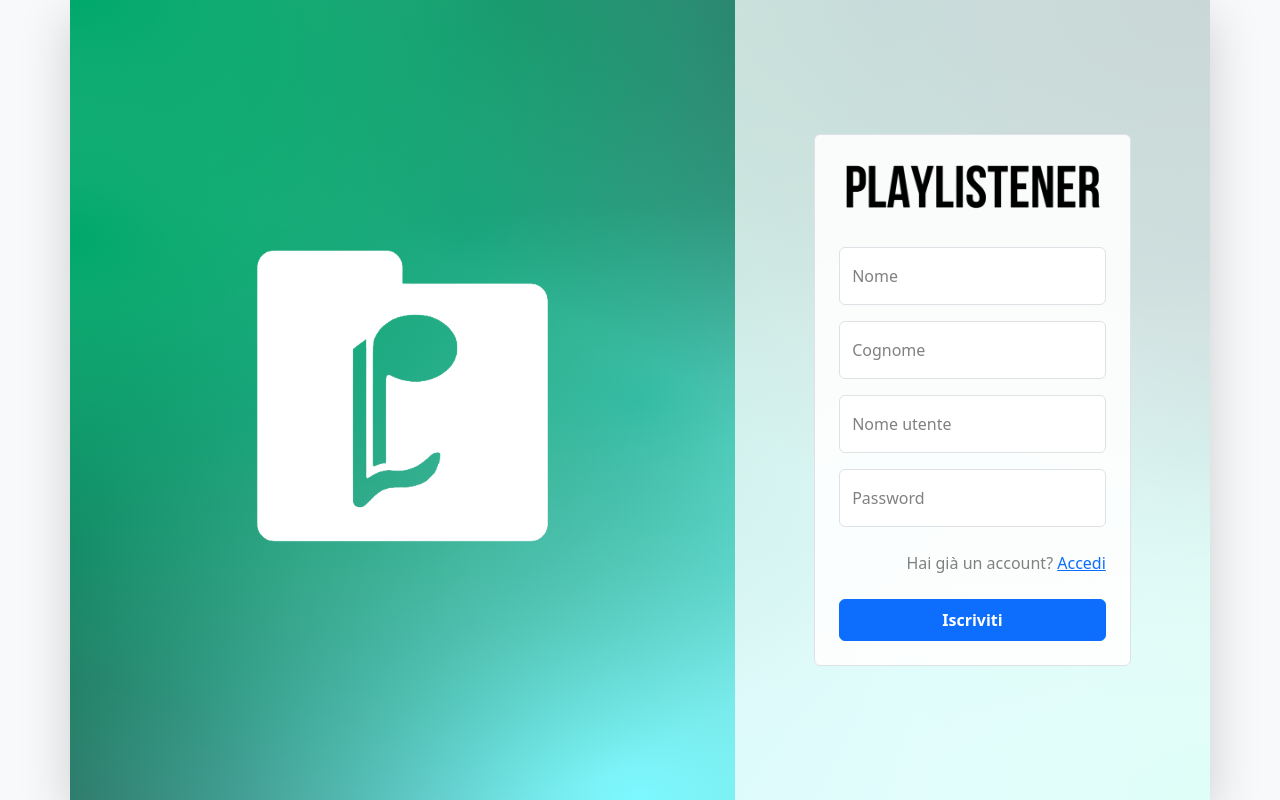
After one commit to Emaiarkeiou/playlistener, a Django app: template sito/playlistener/templates/registration/signup.html in a window 1280 px wide. The commit adds this page. Run offline with Django 5.2, Linux system fonts and the light colour scheme; the template is opened without the code that fills it, so the values that code supplies are empty.

Commit message:
logo e login_signup

```diff
--- a/sito/playlistener/models.py
+++ b/sito/playlistener/models.py
@@ -74,7 +74,12 @@ class Playlist(models.Model):
     # user: serve per fare un collegamento con Utente, es: con user.utente.cover riesco a prendere l'immagine
     # user_id: serve per confrontare solo l'id dello user collegato
     user = models.ForeignKey(User, on_delete=models.CASCADE)
+    """
 
+    AGGIUNGERE METODO CHE ELIMINA LA FOTO
+
+
+    """
     class Meta:
         ordering = ['nome']
 
--- a/sito/playlistener/static/css/style.css
+++ b/sito/playlistener/static/css/style.css
@@ -0,0 +1,116 @@
+label {
+    color:gray;
+}
+
+#switch {
+    color: gray;
+}
+
+
+#gradient {
+    background:
+    radial-gradient(
+      60% 40% at 0% 0%,
+      rgba(0, 168, 107, 1),
+      transparent
+    ),
+    radial-gradient(
+      85% 80% at 0% 30%,
+      rgba(0, 168, 107, 1),
+      transparent
+    ),
+    radial-gradient(
+      75% 75% at 50% 100%,
+      rgba(125, 249, 255, 1),
+      transparent
+    ),
+    radial-gradient(
+      75% 75% at 0% 100%,
+      rgba(18, 53, 36, 1) 20%,
+      transparent
+    ),
+    radial-gradient(
+      70% 70% at 100% 0%,
+      rgba(40, 98, 91, 1),
+      transparent
+    ),
+    radial-gradient(
+      65% 65% at 100% 100%,
+      rgba(127, 255, 212, 1),
+      transparent
+    ),
+    radial-gradient(
+      50% 50% at 40% 0%,
+      rgba(71, 135, 120, 1),
+      transparent
+    ),
+    radial-gradient(
+      50% 50% at 70% 0%,
+      rgba(0, 128, 128, 1),
+      transparent
+    ),
+    radial-gradient(
+      50% 50% at 25% 100%,
+      rgba(64, 130, 109, 1),
+      transparent
+    ),
+    radial-gradient(
+      20% 50% at 0% 70%,
+      rgba(9, 121, 105, 1),
+      transparent
+    ),
+    radial-gradient(
+      50% 50% at 100% 30%,
+      rgba(95, 158, 160, 1),
+      transparent
+    ),
+    radial-gradient(
+      30% 30% at 35% 30%,
+      rgba(64, 181, 173, 1),
+      transparent
+    ),
+    radial-gradient(
+      30% 30% at 65% 70%,
+      rgba(64, 181, 173, 1),
+      transparent
+    ),
+    radial-gradient(
+      40% 40% at 100% 55%,
+      rgba(64, 181, 173, 1),
+      transparent
+    ),
+    radial-gradient(
+      35% 35% at 50% 50%,
+      rgba(64, 181, 173, 1),
+      transparent
+    ),
+    radial-gradient(
+      25% 25% at 20% 50%,
+      rgba(64, 181, 173, 1),
+      transparent
+    )
+
+}
+
+/*  18, 53, 36
+    40, 98, 91
+    71, 135, 120
+    0, 168, 107
+    127, 255, 212
+    125, 249, 255
+
+    0, 128, 128
+    64, 130, 109
+    9, 121, 105
+    95, 158, 160
+
+    64, 181, 173
+    */
+
+#div_login {
+    background:rgba(255, 255, 255, 0.75);
+}
+
+#div_form {
+    background:rgba(255, 255, 255, 0.9);
+}
--- a/sito/playlistener/templates/base_log.html
+++ b/sito/playlistener/templates/registration/base.html
@@ -1,5 +1,5 @@
 <!DOCTYPE html>
-<html lang="it">
+<html lang="it" data-bs-theme="light">
     <head>
         {% block title %}
         <title>PlayListener</title>
@@ -13,31 +13,27 @@
         <script src="https://cdn.jsdelivr.net/npm/bootstrap@5.3.2/dist/js/bootstrap.bundle.min.js" integrity="sha384-C6RzsynM9kWDrMNeT87bh95OGNyZPhcTNXj1NW7RuBCsyN/o0jlpcV8Qyq46cDfL" crossorigin="anonymous"></script>
         <!-- static CSS -->
         {% load static %}
-        <link rel="stylesheet" href="{% static 'css/styles.css' %}" />
+        <link rel="icon" type="image/png" href="{% static 'images/logo.png' %}" >
+        <link rel="stylesheet" href="{% static 'css/style.css' %}" />
     </head>
 
     <body>
-        <div class="shadow col-12 bg-light">
-            <div class="container min-vh-100 p-0
+        <div class="col-12 bg-light">
+            <div class="container-xl min-vh-100 p-0
                 d-flex align-items-center justify-content-end
-                bg-light shadow">
-                <div class="col-12 col-sm-5 min-vh-100
-                    d-flex align-items-center justify-content-center flex-column
-                    bg-white">
-                    {% block content %}
-                    <div class="d-flex justify-content-center">
-                        {% block form_title %}{% endblock %}
+                bg-light shadow-lg" id="gradient">
+
+                <div class="row m-0 col-0 col-md-7
+                    d-flex align-items-center justify-content-center">
+                    <div class="col-7 d-flex align-items-center justify-content-center">
+                        <img class="img-fluid" src="{% static 'images/logo_white.png' %}" alt="Logo">
                     </div>
-                    <div class="d-flex justify-content-center">
+                </div>
 
-                    </div>
-                    <div class="d-flex justify-content-center">
-                        {% block contenta %}a{% endblock %}
-                    </div>
-                    <div class="d-flex justify-content-center">
-                        {% block contents %}a{% endblock %}
-                    </div>
-                    {% endblock %}
+                <div class="col-12 col-md-5 min-vh-100
+                    d-flex align-items-center justify-content-center"
+                    id="div_login">
+                        {% block content %}{% endblock %}
                 </div>
             </div>
       </div>
--- /dev/null
+++ b/sito/playlistener/templates/registration/signup.html
@@ -0,0 +1,51 @@
+{% extends "./base.html" %}
+
+{% block title %}
+  <title>PlayListener - Signup</title>
+{% endblock %}
+
+
+
+{% block content %}
+
+  {% if form.errors %}
+    <p>Your username and password didn't match. Please try again.</p>
+  {% endif %}
+
+  <form class="col-8 border rounded p-4" id="div_form" method="post" action="{% url 'login' %}">
+    {% csrf_token %}
+    {% load static %}
+    <div class="row text-start">
+      <img class="img-fluid mb-3" src="{% static 'images/testo_logo.png' %}" alt="Logo">
+    </div>
+
+    <div class="form-floating mt-3">
+      <input type="text" name="first_name" maxlength="50" placeholder="" class="form-control" id="inputNome">
+      <label for="inputNome">Nome</label>
+    </div>
+    <div class="form-floating mt-3">
+      <input type="text" name="last_name" maxlength="50" placeholder="" class="form-control" id="inputCognome">
+      <label for="inputCognome">Cognome</label>
+    </div>
+
+    <div class="form-floating mt-3">
+      <input type="text" name="username" maxlength="50" placeholder="" class="form-control" id="inputUsername">
+      <label for="inputUsername">Nome utente</label>
+    </div>
+
+    <div class="form-floating mt-3">
+      <input type="password" name="password" maxlength="50" placeholder="" class="form-control" id="inputPassword">
+      <label for="inputPassword">Password</label>
+    </div>
+
+    <div class="mt-4">
+      <p class="text-end w-100" id="switch">Hai già un account? <a href="{% url 'login' %}">Accedi</a></p>
+    </div>
+
+    <div class="mt-4">
+      <button type="submit" class="btn btn-primary py-2 btn-block w-100 h-100"><b>Iscriviti</b></button>
+    </div>
+
+  </form>
+
+{% endblock %}
--- a/sito/playlistener/templates/user.html
+++ b/sito/playlistener/templates/user.html
@@ -5,7 +5,7 @@
  {% if user.is_authenticated %}
    <li>User: {{ user.get_username }}</li>
    {% for playlist in playlists %}
-    <li>{{ playlist }},{{ prova }}</li>
+    <li>{{ playlist }}</li>
    {% endfor %}
    <li>
      <form id="logout-form" method="post" action="{% url 'logout' %}">
--- a/sito/playlistener/urls.py
+++ b/sito/playlistener/urls.py
@@ -9,9 +9,8 @@ playlistener/user/<username>/playlist/<id><nome>
 
 """
 urlpatterns = [
-    path('login/', views.loginView, name='loginView'),
-    path('loggingin/', views.loginReq, name='login'),
-    path('loggingout/', views.logoutReq, name='logout'),
-    path('signup/', views.signup, name='signup'),
+    path('login/', views.loginView, name='login'),
+    path('signup/', views.signupView, name='signup'),
+    path('logout/', views.logoutView, name='logout'),
     path('user/<str:username>', views.user, name='user'),
 ]
```
Also changed, not shown: sito/playlistener/templates/base.html (+6 -2 lines), sito/playlistener/templates/login.html (deleted, +0 -26 lines), sito/playlistener/templates/registration/login.html (added, +40 -0 lines), sito/playlistener/views.py (+52 -31 lines), sito/sito/settings.py (+7 -0 lines), sito/3.3_-_spotify.png (deleted), sito/media/1.1_-_login.png (renamed from sito/1.1_-_login.png), sito/media/1.1_-_login_FhN48tG.png (added), sito/media/1.1_-_login_HRyg0Qq.png (added), sito/media/1.2_-_registra.png (added), sito/playlistener/static/images/logo.png (added), sito/playlistener/static/images/logo_white.png (added), sito/playlistener/static/images/testo_logo.png (added), sito/playlistener/static/images/testo_logo_white.png (added).
